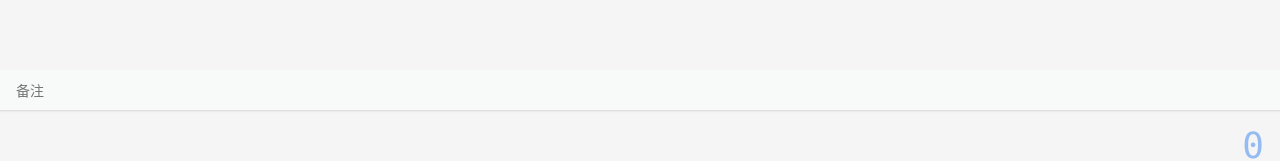
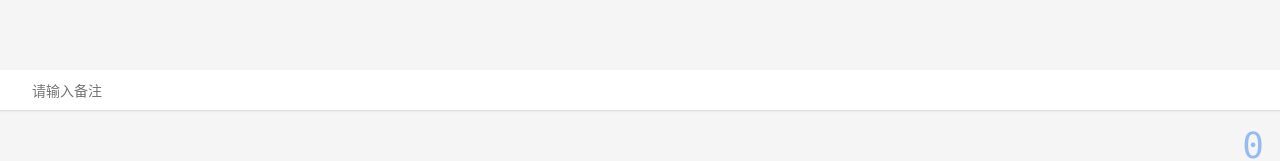
Before and after one commit to TerreMou/moneytracker, a Vue app: page /#/records in a window 1280 px wide. Shown: the part 366-527 px from the top of the page. Built offline with nearby package versions, Linux system fonts and the light colour scheme.

Commit message:
改造Comments.vue，使其成为通用组件

```diff
--- a/src/components/Records/Comments.vue
+++ b/src/components/Records/Comments.vue
@@ -1,18 +1,23 @@
 <template>
   <div>
     <label class="comments">
-      <input type="text" v-model="value" placeholder="备注">
+      <span class="field-name">{{ this.fieldName }}</span>
+      <input type="text" v-model="value" :placeholder="this.placeholder">
     </label>
   </div>
 </template>
 
 <script lang="ts">
 import Vue from 'vue';
-import {Component, Watch} from 'vue-property-decorator';
+import {Component, Prop, Watch} from 'vue-property-decorator';
 
 @Component
 export default class Comments extends Vue {
   value = '';
+
+  @Prop() fieldName?: string;
+  @Prop() placeholder?: string;
+
   @Watch('value')
   onValueChanged(value:string):void {
     this.$emit('update:value', value)
@@ -26,13 +31,17 @@ export default class Comments extends Vue {
 .comments {
   display: flex;
   font-size: 14px;
+  align-items: center;
+  background: white;
 
   > input {
     border: none;
     height: 40px;
     flex-grow: 1;
     padding-left: 16px;
-    background: #f8f9f9;
+  }
+  .field-name {
+    padding-left: 16px;
   }
 }
 
--- a/src/views/EditLabel.vue
+++ b/src/views/EditLabel.vue
@@ -1,6 +1,10 @@
 <template>
   <Layout>
-    编辑标签
+    <div>
+      <Icon name="goBack"/>
+      <span>编辑标签</span>
+      <Comments field-name="标签名" placeholder="请输入标签名"/>
+    </div>
   </Layout>
 </template>
 
@@ -8,8 +12,10 @@
 import Vue from 'vue';
 import {Component} from 'vue-property-decorator';
 import tagListModel from '@/model/tagListModel';
-
-@Component
+import Comments from '@/components/Records/Comments.vue';
+@Component({
+  components: {Comments}
+})
 export default class EditLabel extends Vue {
   created() {
     const id = this.$route.params.id;
--- a/src/views/Records.vue
+++ b/src/views/Records.vue
@@ -1,7 +1,9 @@
 <template>
   <div class="records-wrapper">
-    <Number-pad @update:value="onUpdateAmount" @submit="saveRecords" @back="goBack"/>
-    <Comments @update:value="onUpdateComments"/>
+    <Number-pad @update:value="onUpdateAmount"
+                @submit="saveRecords"
+                @back="goBack"/>
+    <Comments placeholder="请输入备注" @update:value="onUpdateComments"/>
     <Tags :data-source.sync="tags" @update:value="onUpdateTags"/>
     <Types :value.sync="record.type"/>
     <Title/>
```
